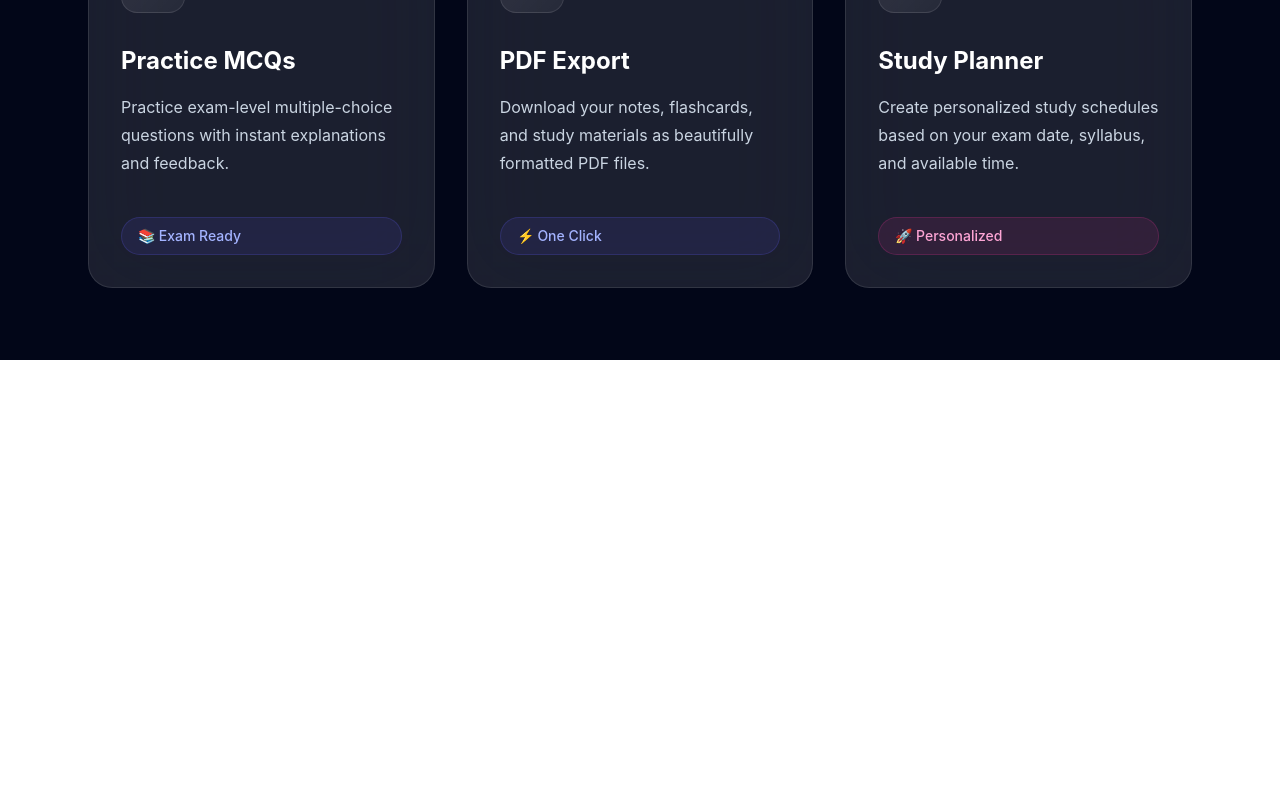
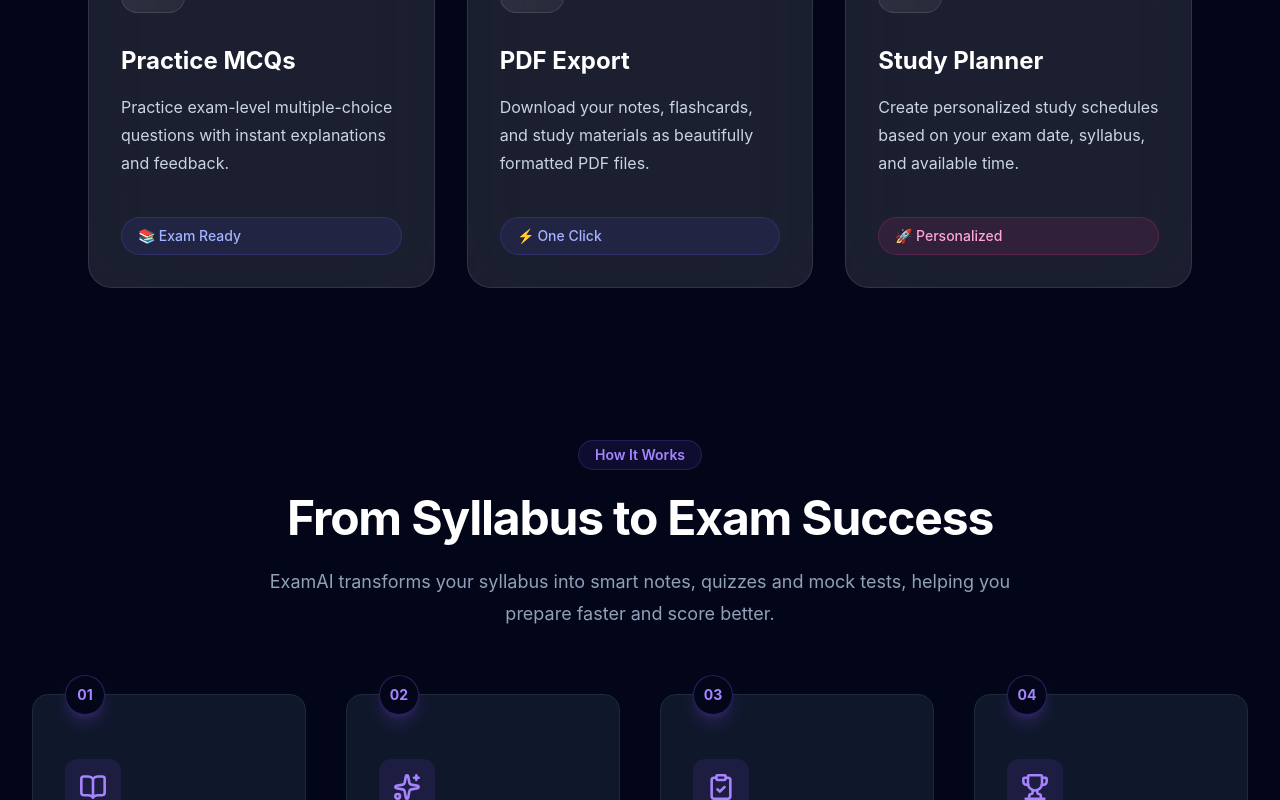
Before and after one commit to Abhinay-Pujala/ExamAI, a React app in the folder Frontend/: page / in a window 1280 px wide. Shown: the part 2000-2800 px from the top of the page. Before the commit the page ends 2360 px from the top, so only its background shows below. Built offline with nearby package versions, Linux system fonts and the light colour scheme; no server answers; the HTML template or start-up script is replaced by a standard one.

Commit message:
feat: complete ExamAI landing page UI

```diff
--- a/Frontend/package.json
+++ b/Frontend/package.json
@@ -12,6 +12,7 @@
   "dependencies": {
     "@tailwindcss/vite": "^4.3.2",
     "firebase": "^12.16.0",
+    "lucide-react": "^1.25.0",
     "react": "^19.2.7",
     "react-dom": "^19.2.7",
     "react-icons": "^5.7.0",
--- /dev/null
+++ b/Frontend/src/components/StepCard.jsx
@@ -0,0 +1,24 @@
+export default function StepCard({ number, icon, title, description }) {
+  return (
+    <div className="group relative rounded-2xl border border-slate-800 bg-slate-900 p-8 transition-all duration-300 hover:-translate-y-2 hover:border-violet-500/40 hover:shadow-xl hover:shadow-violet-500/20 cursor-pointer">
+      {/* Step Number */}
+      <span className="absolute -top-5 left-8 flex h-10 w-10 items-center justify-center rounded-full border border-violet-500/30 bg-slate-950 text-sm font-bold text-violet-400 shadow-lg shadow-violet-500/20">
+        {String(number).padStart(2, "0")}
+      </span>
+
+      {/* Content */}
+      <div className="mt-8">
+        {/* Icon */}
+        <div className="mb-6 flex h-14 w-14 items-center justify-center rounded-xl bg-violet-500/10 text-violet-400 transition-all duration-300 group-hover:scale-110 group-hover:bg-violet-500/20">
+          {icon}
+        </div>
+
+        {/* Title */}
+        <h3 className="mb-3 text-xl font-semibold text-white">{title}</h3>
+
+        {/* Description */}
+        <p className="text-base leading-7 text-slate-400">{description}</p>
+      </div>
+    </div>
+  );
+}
--- /dev/null
+++ b/Frontend/src/components/home/CTA.jsx
@@ -0,0 +1,58 @@
+import { ArrowRight, Sparkles } from "lucide-react";
+import useGoogleLogin from "../../hooks/useGoogleLogin.js";
+import { useNavigate } from "react-router-dom";
+
+export default function CTA() {
+  const { handleGoogleLogin } = useGoogleLogin();
+  const navigate = useNavigate();
+  async function onGetStarted() {
+    const result = await handleGoogleLogin();
+    if (result.success) {
+      navigate("/dashboard");
+      return;
+    }
+  }
+
+  return (
+    <section className="bg-slate-950 py-20" id="cta">
+      <div className="max-w-7xl mx-auto px-6 lg:px-8">
+        <div className="relative overflow-hidden rounded-3xl border border-violet-500/20 bg-linear-to-r from-violet-600 to-indigo-600 px-8 py-16 text-center shadow-2xl shadow-violet-500/20 lg:px-16">
+          {/* Background Blur */}
+          <div className="absolute -top-16 -left-16 h-52 w-52 rounded-full bg-white/10 blur-3xl"></div>
+          <div className="absolute -bottom-16 -right-16 h-52 w-52 rounded-full bg-white/10 blur-3xl"></div>
+
+          <div className="relative z-10">
+            {/* Badge */}
+            <span className="inline-flex items-center gap-2 rounded-full border border-white/20 bg-white/10 px-4 py-1 text-sm font-medium text-white backdrop-blur-md">
+              <Sparkles size={16} />
+              Start Learning Smarter
+            </span>
+
+            {/* Heading */}
+            <h2 className="mt-6 text-4xl font-bold tracking-tight text-white sm:text-5xl">
+              Ready to Ace Your Next Exam?
+            </h2>
+
+            {/* Description */}
+            <p className="mx-auto mt-6 max-w-2xl text-lg leading-8 text-violet-100">
+              Generate AI-powered notes, quizzes and mock tests in seconds.
+              Spend less time preparing and more time scoring better.
+            </p>
+
+            {/* Buttons */}
+            <div className="mt-10 flex flex-col items-center justify-center gap-4 sm:flex-row">
+              <button
+                aria-label="Sign In with Google"
+                onClick={onGetStarted}
+                className="inline-flex items-center gap-2 rounded-xl bg-white px-6 py-3 font-semibold text-violet-700 transition-all duration-300 hover:scale-105 hover:shadow-2xl hover:-translate-y-1 cursor-pointer"
+              >
+                Get Started Free
+                <ArrowRight size={18} />
+              </button>
+            </div>
+          </div>
+        </div>
+      </div>
+    </section>
+  );
+}
--- /dev/null
+++ b/Frontend/src/components/home/Footer.jsx
@@ -0,0 +1,102 @@
+import { BookOpen, GitBranchIcon, LucideLink, Mail } from "lucide-react";
+
+export default function Footer() {
+  return (
+    <footer className="border-t border-slate-800 bg-slate-950">
+      <div className="max-w-7xl mx-auto px-6 py-16 lg:px-8">
+        <div className="grid gap-12 md:grid-cols-2 lg:grid-cols-4">
+          {/* Brand */}
+          <div className="lg:col-span-2">
+            <div className="flex items-center gap-3">
+              <div className="rounded-xl bg-violet-500/10 p-2 text-violet-400">
+                <BookOpen size={24} />
+              </div>
+
+              <h2 className="text-2xl font-bold text-white">ExamAI</h2>
+            </div>
+
+            <p className="mt-5 max-w-md leading-7 text-slate-400">
+              AI-powered exam preparation platform that transforms your syllabus
+              into smart notes, quizzes and mock tests, helping students study
+              faster and score better.
+            </p>
+
+            <div className="mt-6 flex gap-4">
+              <a
+                href="https://github.com/Abhinay-Pujala"
+                className="rounded-lg bg-slate-900 p-3 text-slate-400 transition hover:bg-violet-500/10 hover:text-violet-400"
+              >
+                <GitBranchIcon size={20} />
+              </a>
+
+              <a
+                href="https://www.linkedin.com/in/abhinaypujala/"
+                className="rounded-lg bg-slate-900 p-3 text-slate-400 transition hover:bg-violet-500/10 hover:text-violet-400"
+              >
+                <LucideLink size={20} />
+              </a>
+
+              <a
+                href="mailto:abhinay200711@gmail.com?subject=Exam%20AI"
+                className="rounded-lg bg-slate-900 p-3 text-slate-400 transition hover:bg-violet-500/10 hover:text-violet-400"
+              >
+                <Mail size={20} />
+              </a>
+            </div>
+          </div>
+
+          {/* Quick Links */}
+          <div>
+            <h3 className="font-semibold text-white">Quick Links</h3>
+
+            <ul className="mt-5 space-y-3 text-slate-400">
+              <li>
+                <a href="#" className="hover:text-violet-400">
+                  Home
+                </a>
+              </li>
+
+              <li>
+                <a href="#features" className="hover:text-violet-400">
+                  Features
+                </a>
+              </li>
+
+              <li>
+                <a href="#how-it-works" className="hover:text-violet-400">
+                  How It Works
+                </a>
+              </li>
+
+              <li>
+                <a href="#cta" className="hover:text-violet-400">
+                  Get Started
+                </a>
+              </li>
+            </ul>
+          </div>
+
+          {/* Legal */}
+          <div>
+            <h3 className="font-semibold text-white">Legal</h3>
+
+            <ul className="mt-5 space-y-3 text-slate-400">
+              <li>
+                <a href="#" className="hover:text-violet-400">
+                  Contact
+                </a>
+              </li>
+            </ul>
+          </div>
+        </div>
+
+        <div className="mt-12 border-t border-slate-800 pt-8">
+          <p className="text-center text-sm text-slate-500">
+            © {new Date().getFullYear()} ExamAI. Built with ❤️ by Abhinay
+            Pujala.
+          </p>
+        </div>
+      </div>
+    </footer>
+  );
+}
--- a/Frontend/src/components/home/Hero.jsx
+++ b/Frontend/src/components/home/Hero.jsx
@@ -10,6 +10,7 @@
     const result = await handleGoogleLogin();
     if (result.success) {
       navigate("/dashboard");
+      return;
     }
   }
 
--- /dev/null
+++ b/Frontend/src/components/home/HowItWorks.jsx
@@ -0,0 +1,68 @@
+import StepCard from "../StepCard";
+import { BookOpen, Sparkles, ClipboardCheck, Trophy } from "lucide-react";
+
+export default function HowItWorks() {
+  const steps = [
+    {
+      number: 1,
+      icon: <BookOpen size={28} strokeWidth={2.2} />,
+      title: "Choose Your Subject",
+      description:
+        "Select your subject, class, syllabus and exam pattern to personalize your learning experience.",
+    },
+    {
+      number: 2,
+      icon: <Sparkles size={28} strokeWidth={2.2} />,
+      title: "Generate Smart Notes",
+      description:
+        "AI instantly creates concise notes, key concepts, revision points and important questions.",
+    },
+    {
+      number: 3,
+      icon: <ClipboardCheck size={28} strokeWidth={2.2} />,
+      title: "Practice & Revise",
+      description:
+        "Generate quizzes, mock tests and flashcards to strengthen your understanding before exams.",
+    },
+    {
+      number: 4,
+      icon: <Trophy size={28} strokeWidth={2.2} />,
+      title: "Ace Your Exam",
+      description:
+        "Track your progress, identify weak areas and walk into your exam with confidence.",
+    },
+  ];
+
+  return (
+    <section className="bg-slate-950 py-20" id="how-it-works">
+      {/* Main Container */}
+      <div className="max-w-7xl mx-auto px-6 lg:px-8">
+        <div className="max-w-3xl mx-auto text-center mb-16">
+          <span className="inline-flex items-center rounded-full border border-violet-500/20 bg-violet-500/10 px-4 py-1 text-sm font-semibold text-violet-400">
+            How It Works
+          </span>
+
+          <h2 className="mt-6 text-4xl font-bold tracking-tight text-white sm:text-5xl">
+            From Syllabus to Exam Success
+          </h2>
+
+          <p className="mt-6 text-lg leading-8 text-slate-400">
+            ExamAI transforms your syllabus into smart notes, quizzes and mock
+            tests, helping you prepare faster and score better.
+          </p>
+        </div>
+        <div className="grid gap-10 md:grid-cols-2 xl:grid-cols-4">
+          {steps.map((step) => (
+            <StepCard
+              key={step.number}
+              number={step.number}
+              icon={step.icon}
+              title={step.title}
+              description={step.description}
+            />
+          ))}
+        </div>
+      </div>
+    </section>
+  );
+}
--- a/Frontend/src/components/home/Navbar.jsx
+++ b/Frontend/src/components/home/Navbar.jsx
@@ -13,13 +13,14 @@
     const result = await handleGoogleLogin();
     if (result.success) {
       navigate("/dashboard");
+      return;
     }
   }
 
   const navLinks = [
     { id: 1, name: "Features", href: "#features" },
     { id: 2, name: "How It Works", href: "#how-it-works" },
-    { id: 3, name: "FAQ", href: "#faq" },
+    { id: 3, name: "About", href: "#footer" },
   ];
 
   return (
@@ -27,7 +28,7 @@
       <div className="flex h-full items-center justify-between max-w-7xl mx-auto px-6 text-white">
         <div className="flex items-center gap-9">
           <Link
-            href="/"
+            to="/"
             className="text-2xl font-extrabold bg-linear-to-r from-indigo-500 to-cyan-400 bg-clip-text text-transparent hover:opacity-90 transition-opacity duration-200"
           >
             ExamAI
--- a/Frontend/src/pages/Home.jsx
+++ b/Frontend/src/pages/Home.jsx
@@ -1,5 +1,8 @@
+import CTA from "../components/home/CTA.jsx";
 import Features from "../components/home/Features.jsx";
+import Footer from "../components/home/Footer.jsx";
 import Hero from "../components/home/Hero.jsx";
+import HowItWorks from "../components/home/HowItWorks.jsx";
 import Navbar from "../components/home/Navbar.jsx";
 import Stats from "../components/home/Stats.jsx";
 
@@ -10,6 +13,9 @@
       <Hero />
       <Stats />
       <Features />
+      <HowItWorks />
+      <CTA />
+      <Footer />
     </>
   );
 }
```
Also changed, not shown: 1 other file (tests, documents, lock files or other folders).
